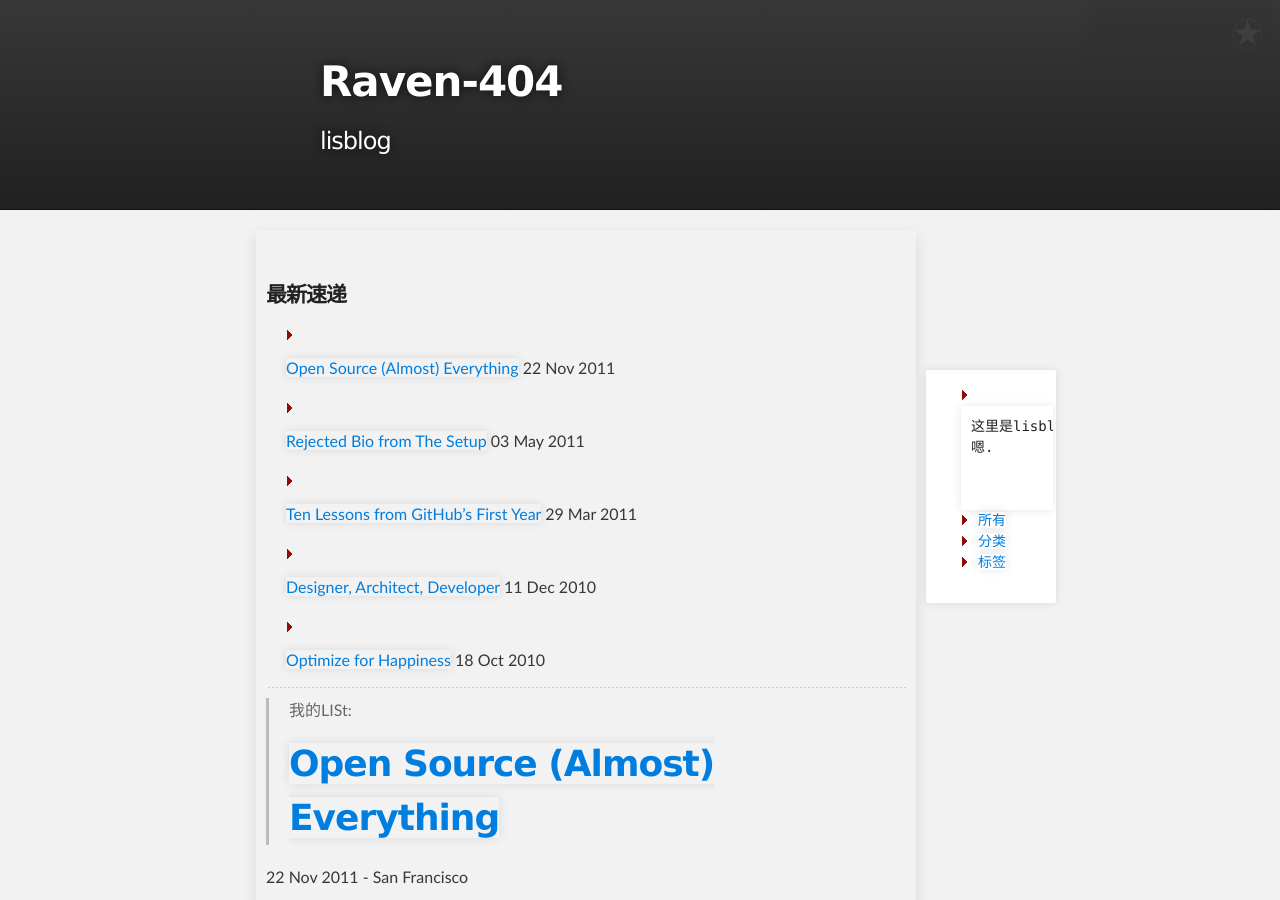
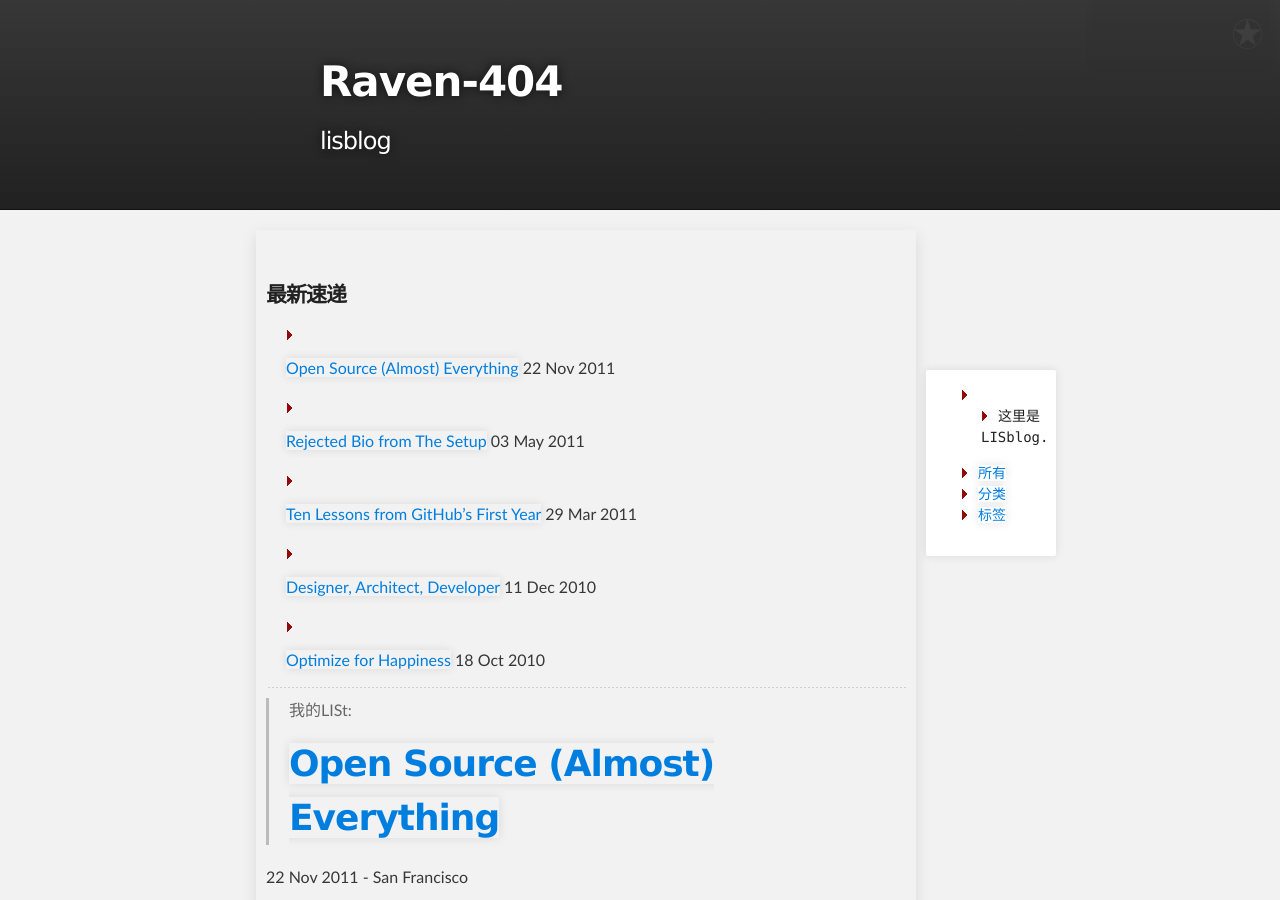
Before and after one commit to tonlog/tonlog.github.io, a Jekyll site: the page built from index.md, in a window 1280 px wide and 900 px high. Built offline with Jekyll 4.4.1, drawn with Linux system fonts in a browser that asks for light colours; Markdown is read by kramdown in place of the engine named in the settings.

Commit message:
Update index.md

```diff
--- a/_layouts/index.md
+++ b/_layouts/index.md
@@ -6,11 +6,9 @@ layout: default
 	<navig>
 		<ul>
 			<li>
-				<pre>
-这里是lisblog.
-嗯.
-
-				</pre>
+				<ul>
+					<li>这里是LISblog.</li>
+				</ul>
 			</li>
 			<li><a href="{{ site.baseurl }}all.html">所有</a><br/></li>
 			<li><a href="{{ site.baseurl }}cat.html">分类</a><br/></li>
```
